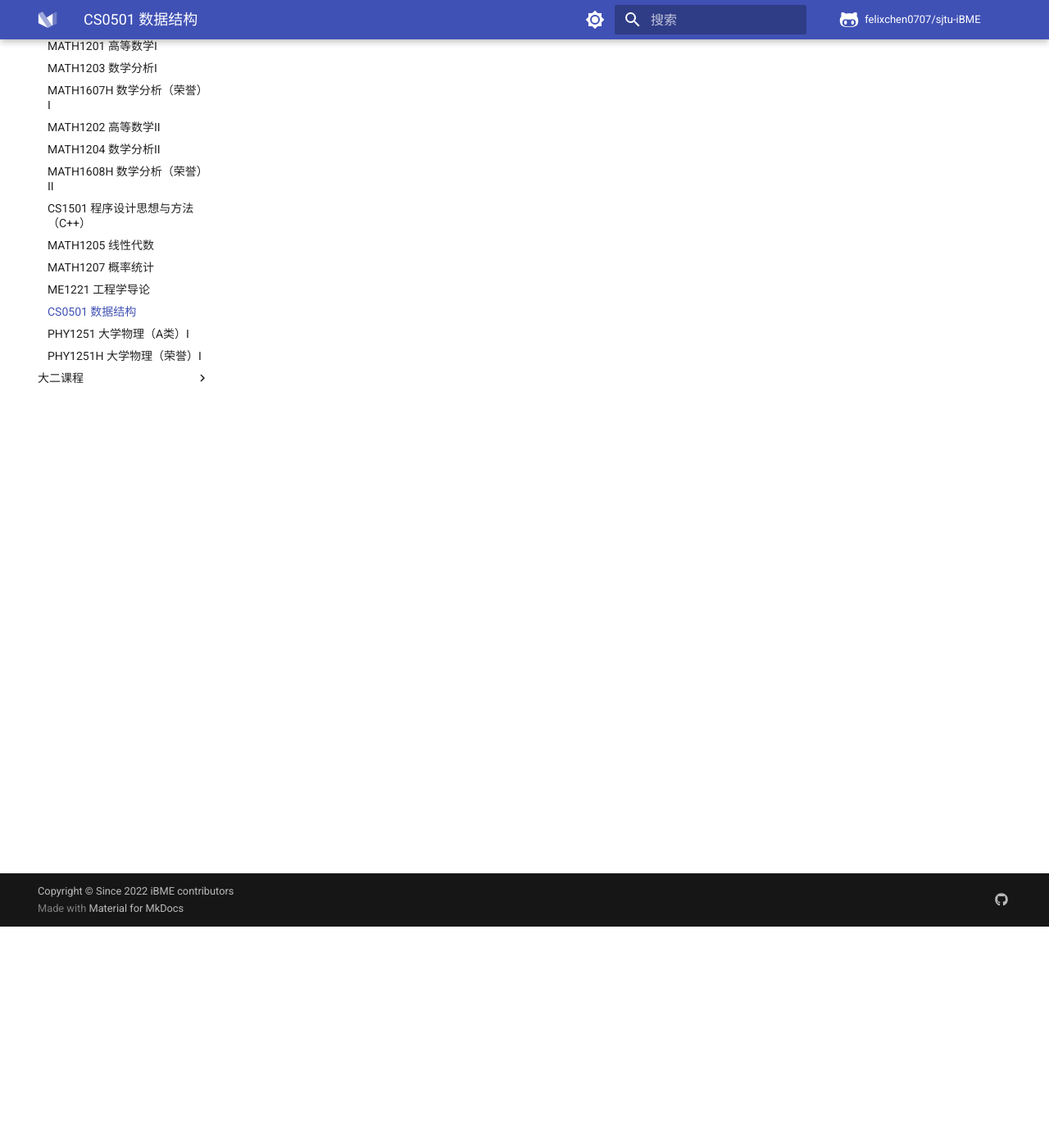
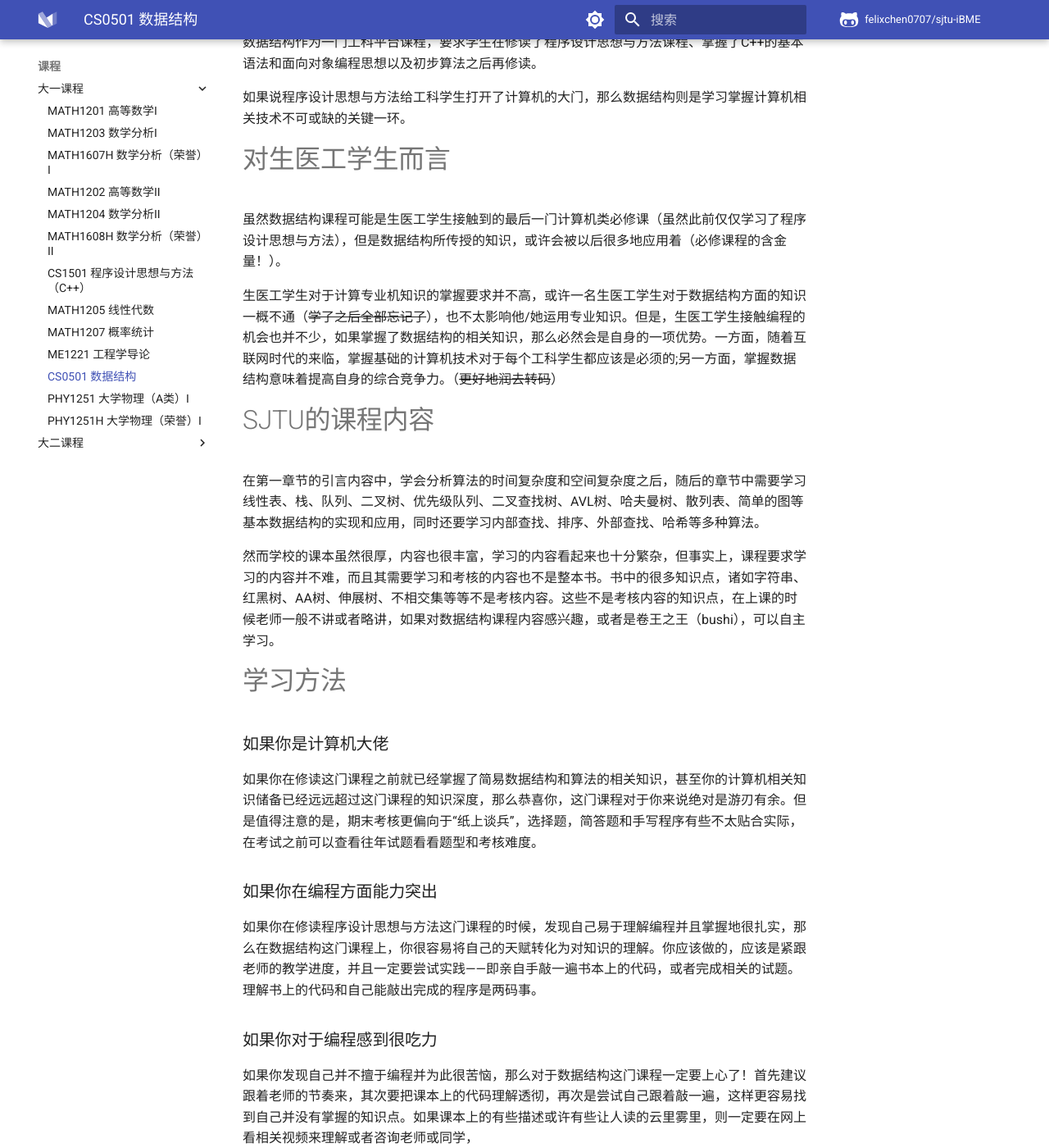
Before and after one commit to glimmeringlight/sjtu-notes, an MkDocs documentation site: the page built from docs/courses/grade1/CS0501.md, in a window 1280 px wide and 1400 px high, scrolled down 270 px. Shown: the whole window at 82% size. Built offline with MkDocs 1.6.1 and Material for MkDocs 9.7.7, drawn with Linux system fonts in a browser that asks for light colours; a script that is not in the unit is left out; comment, search, counter and statistics services are not loaded; some of the changed text lies outside the part shown.

Commit message:
Update CS0501.md

```diff
--- a/docs/courses/grade1/CS0501.md
+++ b/docs/courses/grade1/CS0501.md
@@ -1 +1,30 @@
 # CS0501 数据结构
+# 前置
+数据结构作为一门工科平台课程，要求学生在修读了程序设计思想与方法课程、掌握了C++的基本语法和面向对象编程思想以及初步算法之后再修读。
+
+如果说程序设计思想与方法给工科学生打开了计算机的大门，那么数据结构则是学习掌握计算机相关技术不可或缺的关键一环。
+
+# 对生医工学生而言
+虽然数据结构课程可能是生医工学生接触到的最后一门计算机类必修课（虽然此前仅仅学习了程序设计思想与方法），但是数据结构所传授的知识，或许会被以后很多地应用着（必修课程的含金量！）。
+
+生医工学生对于计算专业机知识的掌握要求并不高，或许一名生医工学生对于数据结构方面的知识一概不通（~~学了之后全部忘记了~~），也不太影响他/她运用专业知识。但是，生医工学生接触编程的机会也并不少，如果掌握了数据结构的相关知识，那么必然会是自身的一项优势。一方面，随着互联网时代的来临，掌握基础的计算机技术对于每个工科学生都应该是必须的;另一方面，掌握数据结构意味着提高自身的综合竞争力。（~~更好地润去转码~~）
+
+# SJTU的课程内容
+在第一章节的引言内容中，学会分析算法的时间复杂度和空间复杂度之后，随后的章节中需要学习线性表、栈、队列、二叉树、优先级队列、二叉查找树、AVL树、哈夫曼树、散列表、简单的图等基本数据结构的实现和应用，同时还要学习内部查找、排序、外部查找、哈希等多种算法。
+
+然而学校的课本虽然很厚，内容也很丰富，学习的内容看起来也十分繁杂，但事实上，课程要求学习的内容并不难，而且其需要学习和考核的内容也不是整本书。书中的很多知识点，诸如字符串、红黑树、AA树、伸展树、不相交集等等不是考核内容。这些不是考核内容的知识点，在上课的时候老师一般不讲或者略讲，如果对数据结构课程内容感兴趣，或者是卷王之王（bushi），可以自主学习。
+
+# 学习方法
+### 如果你是计算机大佬
+如果你在修读这门课程之前就已经掌握了简易数据结构和算法的相关知识，甚至你的计算机相关知识储备已经远远超过这门课程的知识深度，那么恭喜你，这门课程对于你来说绝对是游刃有余。但是值得注意的是，期末考核更偏向于“纸上谈兵”，选择题，简答题和手写程序有些不太贴合实际，在考试之前可以查看往年试题看看题型和考核难度。
+
+### 如果你在编程方面能力突出
+如果你在修读程序设计思想与方法这门课程的时候，发现自己易于理解编程并且掌握地很扎实，那么在数据结构这门课程上，你很容易将自己的天赋转化为对知识的理解。你应该做的，应该是紧跟老师的教学进度，并且一定要尝试实践——即亲自手敲一遍书本上的代码，或者完成相关的试题。理解书上的代码和自己能敲出完成的程序是两码事。
+
+### 如果你对于编程感到很吃力
+如果你发现自己并不擅于编程并为此很苦恼，那么对于数据结构这门课程一定要上心了！首先建议跟着老师的节奏来，其次要把课本上的代码理解透彻，再次是尝试自己跟着敲一遍，这样更容易找到自己并没有掌握的知识点。如果课本上的有些描述或许有些让人读的云里雾里，则一定要在网上看相关视频来理解或者咨询老师或同学，
+
+# 写在最后
+开设数据结构这门课程的老师的评分标准各不相同，有些老师会布置线上作业，但部分老师只会要求手写程序。建议选择在OJ平台上布置作业的老师，这样对于提高个人编程能力更佳。
+
+学习数据结构的意义，并不单单是为了几个学分和更加好看的绩点，它更应该是激发我们思维的一种途径。或许在几十年后的一天，我们在看到一叠书的时候，还能在脑海中闪出“栈”的概念;在排序的时候，还能想到一连串的排序算法并分析各自的时间复杂度……
```
